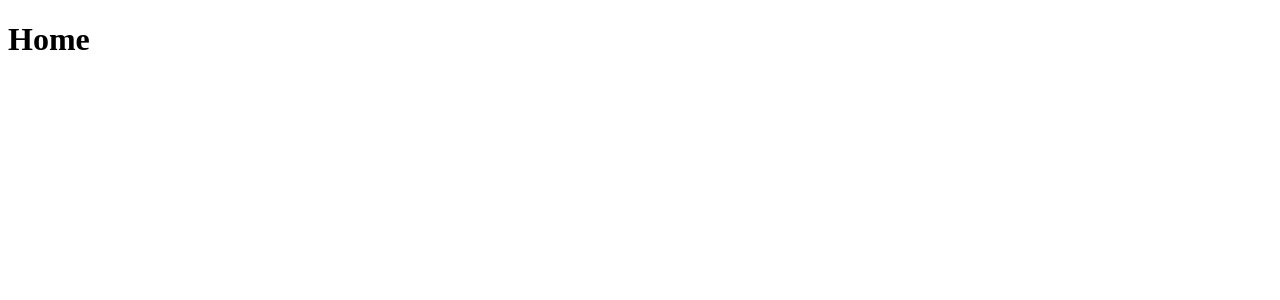
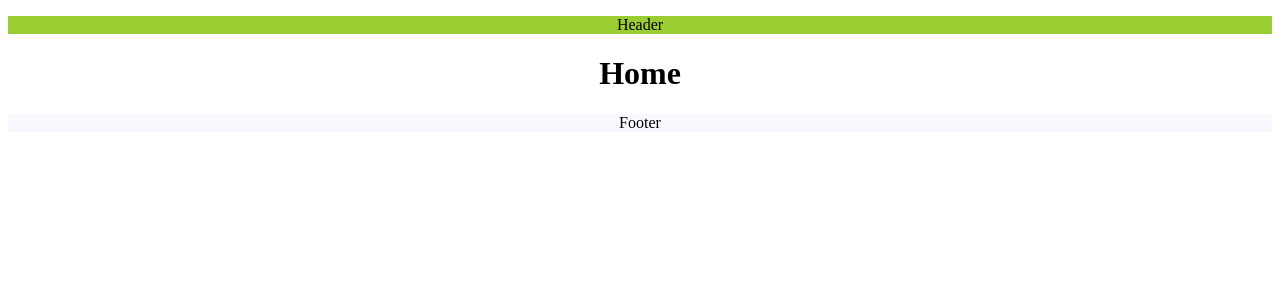
Before and after one commit to Shiajyas/learn_nextJs, a Next.js app in the folder hellow-world/: page / in a window 1280 px wide. Shown: the top 300 px of the page. Built offline with nearby package versions, Linux system fonts and the light colour scheme.

Commit message:
learn about layout basics

```diff
--- a/hellow-world/src/app/layout.tsx
+++ b/hellow-world/src/app/layout.tsx
@@ -10,7 +10,35 @@
 }) {
   return (
     <html lang="en">
-      <body>{children}</body>
+      <body>
+
+        <header style={{
+          backgroundColor: "yellowgreen",
+          padding: "1erm",
+           justifyItems: "center"
+        }}>
+       <p>Header</p>
+        </header>
+
+        <main
+        style={{
+          justifyItems: "center"
+        }}
+        >
+          {children}
+        </main>
+
+        <footer
+        style={{
+          backgroundColor : "ghostwhite",
+          padding: "1erm",
+          justifyItems: "center"
+        }}
+        >
+       <p>   Footer</p>
+        </footer>
+
+        </body>
     </html>
   )
 }
```
